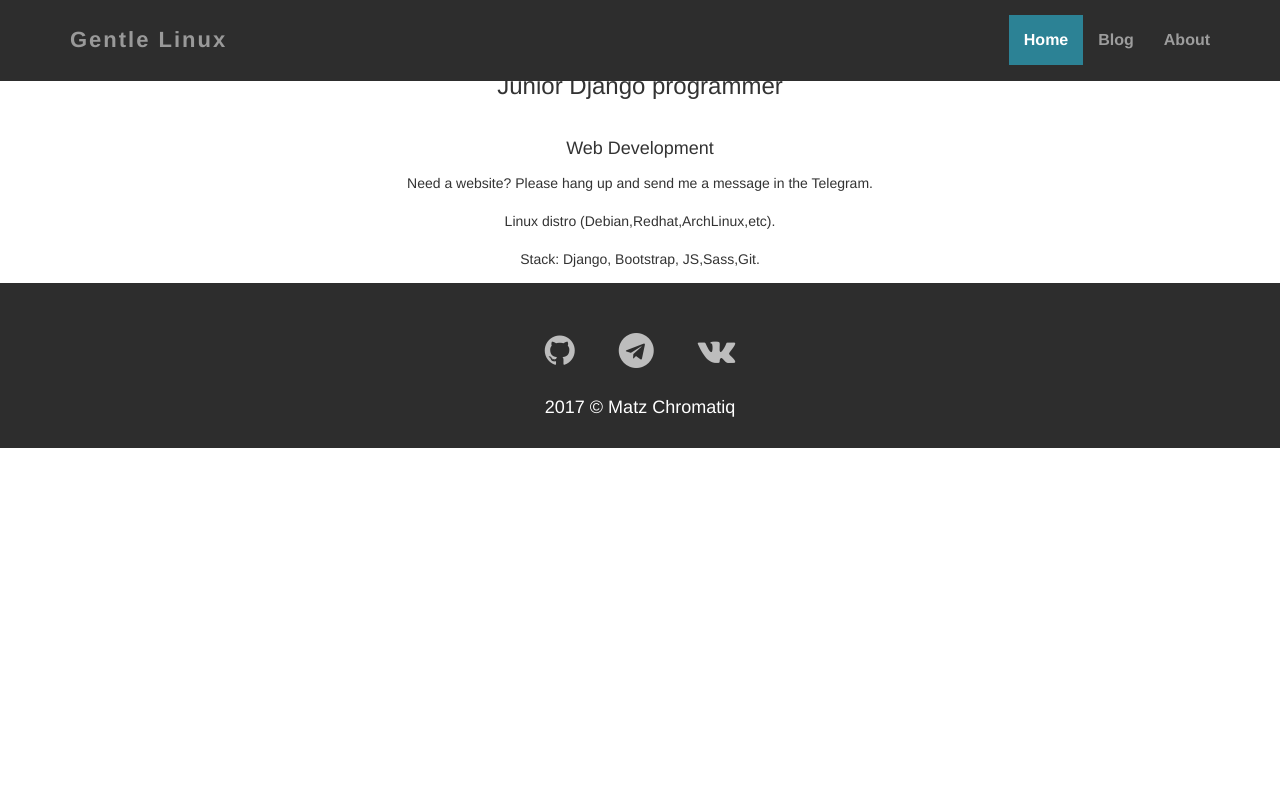
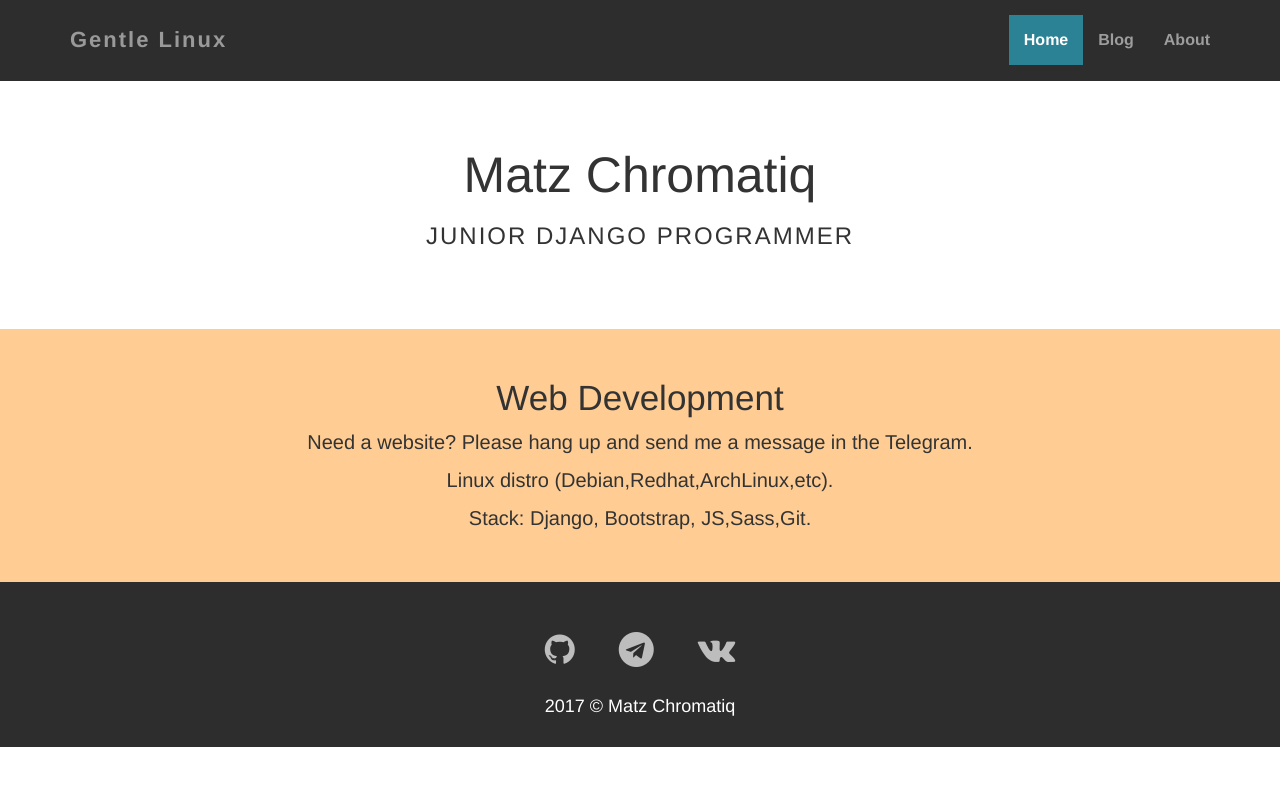
Before and after one commit to wmorgue/gentle, a Django app: page /about/ in a window 1280 px wide. Shown: the top 786 px of the page. Run offline with Django 3.2, Linux system fonts and the light colour scheme; some libraries are stand-ins or nearby versions.

Commit message:
new files

```diff
--- a/static/css/base.css
+++ b/static/css/base.css
@@ -1,3 +1,10 @@
+/*
+ Main css for home and about page's;
+*If style doesn't exist please check another .css
+*May bee you see more bootstrap.css ?
+*/
+
+/*Custom google font's*/
 @import url('https://fonts.googleapis.com/css?family=Lato|Raleway');
 
 body {
@@ -45,6 +52,7 @@
   margin: 1em 0;
   padding: 0;
 }
+
 
 .navbar {
   font-weight: 800;
@@ -98,7 +106,7 @@
 }
 
 #speak {
-  background: #e0e0e0;
+  background: #e1f7d5;
   padding-top: 50px;
   padding-bottom: 50px;
 }
@@ -107,12 +115,20 @@
   font-size: 25px;
 }
 
+#speak h5 {
+  font-size: 20px;
+}
+
 .wr {
   padding-bottom: 40px;
 }
 
 .wr h4 {
   font-size: 25px;
+}
+
+.wr p {
+  font-size: 20px;
 }
 
 #futa {
@@ -132,5 +148,38 @@
 }
 
 #futa i:hover {
-  color: #ff7878;
+  color: white;
 }
+
+.abo {
+  padding-top: 10%;
+  padding-bottom: 70px;
+}
+
+.abo h2 {
+  font-size: 50px;
+}
+
+.abo h3 {
+  letter-spacing: 2px;
+  text-transform: uppercase;
+}
+
+#web {
+  background: #ffcd94;
+  padding-top: 20px;
+  padding-bottom: 40px;
+}
+
+#web h4 {
+  font-size: 35px;
+}
+
+#web p {
+  font-size: 20px;
+}
+
+#noted {
+  padding-top: 100px;
+  padding-bottom: 50px;
+}
```
Also changed, not shown: 1 other file.
